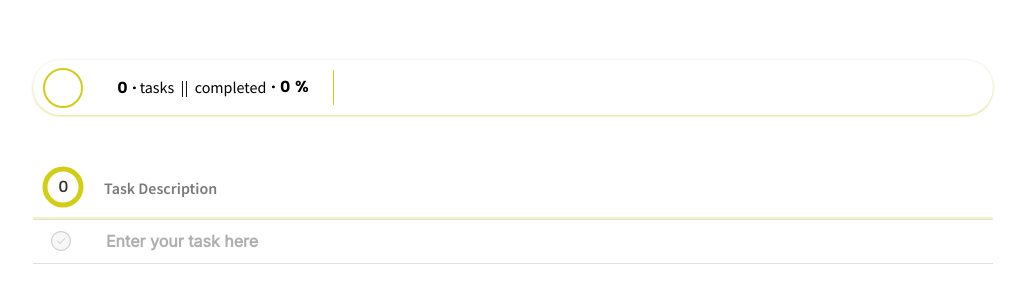
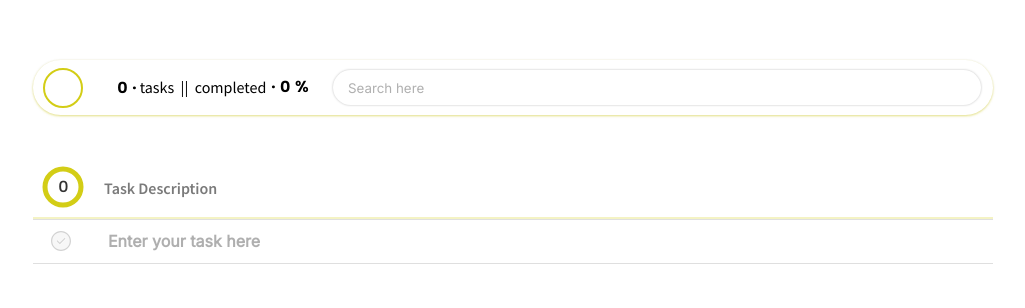
Before and after one commit to Noabsa/gooDo, a React (Create React App) app in the folder client/: page / in a window 1280 px wide. Shown: the part 140-448 px from the top of the page, without its empty margins (127-1152 px from the left). Built offline with nearby package versions, Linux system fonts and the light colour scheme.

Commit message:
Add edit taks functionalities
Now it is possible to edit task clicking directly on them.
If text field is empty when the edition finishes the task will be
autodeleted.
Minor changes on inputs styles .

```diff
--- a/client/src/App.css
+++ b/client/src/App.css
@@ -8,4 +8,7 @@
 }
 form {
   height: 100%;
+  display: flex;
+  align-items: center;
+  width: 100%;
 }
--- a/client/src/project/common/components/Input.tsx
+++ b/client/src/project/common/components/Input.tsx
@@ -2,38 +2,71 @@ import styled from "styled-components";
 import { useState } from "react";
 
 import { COLORS, FONTS, SIZES, PROPS } from "../styles";
-
-const theme = "light";
+import { Task } from "../../tasks/taskUtils";
+interface TaskInputProps {
+  addTask?: any;
+}
 
 const InputStyled = styled.input`
   width: 100%;
   height: 100%;
-  border-radius: 0 50px 50px 0;
+  border-radius: 30px;
   border: none;
-  border-left: 1px solid ${COLORS[theme].hueR};
   padding: 0 0 0 15px;
   font-family: ${FONTS.user};
-  z-index: 12;
+  filter: drop-shadow(0 0 1px ${COLORS.black}40);
+  ::placeholder {
+    color: ${COLORS.black}50;
+  }
   :hover {
-    background: linear-gradient(90deg, white 95%, transparent 95%);
-    filter: drop-shadow(-1px 1.5px 1px ${COLORS.black}20);
+    filter: drop-shadow(0 0 1px ${COLORS.black}80);
   }
   :focus {
     outline: none;
-    background: linear-gradient(90deg, white -50%, transparent 95%);
-    filter: drop-shadow(-1px 1px 1px ${COLORS.black}30);
+    filter: drop-shadow(0 0 2px ${COLORS.black}80);
   }
 `;
-interface TaskInputProps {
-  addTask?: any;
-}
+
 const AddTaskInput = styled(InputStyled)<TaskInputProps>`
-  border-left: none;
   color: ${COLORS.black}85;
   font-weight: 600;
   font-size: ${SIZES.m * PROPS.fontStandard}px;
+  border-radius: 3px;
+  width: 100%;
+  background-color: white;
+  margin: 0 72px 0 2px;
+  filter: none;
   &::placeholder {
     color: ${COLORS.black}50;
+  }
+  :hover {
+    background-color: ${COLORS.black}08;
+    filter: none;
+  }
+  :focus {
+    background-color: ${COLORS.black}12;
+    filter: none;
+  }
+`;
+const EditTaskInput = styled(InputStyled)<TaskInputProps>`
+  border: none;
+  height: calc(100% - 10px);
+  border-radius: 3px;
+  width: 100%;
+  margin-right: 10px;
+  background-color: white;
+  white-space: nowrap;
+  text-overflow: ellipsis;
+  overflow: hidden;
+  margin: 0 10px 0 0;
+  filter: none;
+  :hover {
+    background-color: white;
+    filter: drop-shadow(0 0 1px ${COLORS.black}60);
+  }
+  :focus {
+    background-color: white;
+    filter: drop-shadow(0 0 1px ${COLORS.black}95);
   }
 `;
 
@@ -59,14 +92,43 @@ export const TaskInput = ({ addTask }: TaskInputProps) => {
     </form>
   );
 };
+interface EditInputProps {
+  task: Task;
+  editTask: any;
+  deleteTask: any;
+}
+
+export const EditInput = ({ task, editTask, deleteTask }: EditInputProps) => {
+  let [newDescription, getNewDescription] = useState(task.description);
+  const handleSubmit = (event) => {
+    event.preventDefault();
+    newDescription.length ? editTask(newDescription) : deleteTask();
+  };
+  return (
+    <form onSubmit={handleSubmit}>
+      <EditTaskInput
+        value={newDescription}
+        onChange={(event) => {
+          getNewDescription(event.target.value);
+        }}
+      />
+    </form>
+  );
+};
 export const SearchInput = ({ setSearchValue }) => {
   let getSearchValue = (event) => {
     setSearchValue(event.target.value);
   };
-
   return (
-    <form>
-      <InputStyled onChange={getSearchValue}></InputStyled>
+    <form
+      onSubmit={(event) => {
+        event.preventDefault();
+      }}
+    >
+      <InputStyled
+        onChange={getSearchValue}
+        placeholder="Search here"
+      ></InputStyled>
     </form>
   );
 };
--- a/client/src/project/tasks/TaskItems.tsx
+++ b/client/src/project/tasks/TaskItems.tsx
@@ -1,7 +1,7 @@
 import styled from "styled-components";
 
 import { Button } from "../common/components/Buttons";
-import { TaskInput } from "../common/components/Input";
+import { TaskInput, EditInput } from "../common/components/Input";
 import { useAppDispatch, useAppSelector } from "../common/state/store";
 import { COLORS, FONTS, SIZES, PROPS } from "../common/styles";
 import { taskListActions } from "./taskAccions";
@@ -118,10 +118,15 @@ const TaskItemStyled = styled.div`
 `;
 export const TaskListItem = ({ task }: TaskListItemProps): JSX.Element => {
   const dispatch = useAppDispatch();
+
   const handleToggleState = (property: keyof Task) => {
     dispatch(taskListActions.markTask(task.id, property));
   };
   const deleteTask = () => dispatch(taskListActions.deleteTask(task.id));
+
+  const editTask = (newDescription: string) =>
+    dispatch(taskListActions.editTask(task.id, newDescription));
+
   return (
     <TaskItemStyled className="taskList-item">
       <Button
@@ -133,31 +138,7 @@ export const TaskListItem = ({ task }: TaskListItemProps): JSX.Element => {
         onClick={() => handleToggleState("marked")}
       />
       <section>
-        {/* ----------  PREPARED BUT NOT SHOWN ---------- */}
-        <>
-          <div style={{ display: "none" }}>
-            <span className="counter">
-              34
-              <Button
-                type="static"
-                icon="subtask"
-                iStyle="solid"
-                size="xs"
-                state={""}
-              ></Button>
-            </span>
-            <Button
-              type="icon"
-              icon="caret"
-              iStyle="solid"
-              size="s"
-              transform="rotate"
-              state={""}
-            ></Button>
-          </div>
-        </>
-        {/* ----------  ---------------------- ---------- */}
-        <p>{`${task.description}`}</p>
+        <EditInput task={task} editTask={editTask} deleteTask={deleteTask} />
       </section>
       <section>
         <Button
--- a/client/src/project/tasks/TaskList.tsx
+++ b/client/src/project/tasks/TaskList.tsx
@@ -13,7 +13,7 @@ const TaskListWrapper = styled.div`
 
 const generateTaskList = (tasksArray: Task[], searchValue: string) => {
   let filteredTaskArray = tasksArray.filter((task: Task) => {
-    return task.description
+    return task?.description
       .toLocaleLowerCase()
       .includes(searchValue.toLocaleLowerCase());
   });
--- a/client/src/project/tasks/TaskSearchBar.tsx
+++ b/client/src/project/tasks/TaskSearchBar.tsx
@@ -53,7 +53,7 @@ const StyledInfoSearchBar = styled.div`
       }
       &__input {
         width: 100%;
-        margin: 10px 20px 10px 25px;
+        margin: 10px 12px 10px 25px;
       }
     }
   }
--- a/client/src/project/tasks/taskAccions.ts
+++ b/client/src/project/tasks/taskAccions.ts
@@ -1,9 +1,10 @@
-import { State, Task } from "./taskUtils";
+import { Task } from "./taskUtils";
 
 export enum TaskListConstants {
   ADD_TASK = "ADD_TASK",
   MARK_TASK = "MARK_TASK",
   DELETE_TASK = "DELETE_TASK",
+  EDIT_TASK = "EDIT_TASK",
 }
 
 const addTask = (newTask: Task) => ({
@@ -19,10 +20,16 @@ const deleteTask = (taskIndex: number) => ({
   type: TaskListConstants.DELETE_TASK,
   taskIndex,
 });
+const editTask = (taskIndex: number, newDescription: string) => ({
+  type: TaskListConstants.EDIT_TASK,
+  taskIndex,
+  newDescription,
+});
 
 export const taskListActions = {
   TaskConstants: TaskListConstants,
   addTask,
   markTask,
   deleteTask,
+  editTask,
 };
--- a/client/src/project/tasks/taskReducer.ts
+++ b/client/src/project/tasks/taskReducer.ts
@@ -1,5 +1,5 @@
 import { TaskListConstants } from "./taskAccions";
-import { Task, tasksArray } from "./taskUtils";
+import { Task } from "./taskUtils";
 
 export type TaskListState = Task[];
 
@@ -12,7 +12,6 @@ export const taskListReducer = (
   switch (action.type) {
     case TaskListConstants.ADD_TASK:
       return [action.newTask, ...state];
-
     case TaskListConstants.MARK_TASK:
       return state.map((task) => {
         if (task.id === action.taskIndex) {
@@ -25,10 +24,20 @@ export const taskListReducer = (
         return task;
       });
     case TaskListConstants.DELETE_TASK:
-      let newArray = state.filter((task) => {
+      let newArray = state.filter((task: Task) => {
         return task.id !== action.taskIndex;
       });
       return newArray;
+    case TaskListConstants.EDIT_TASK:
+      return state.map((task: Task) => {
+        if (task.id === action.taskIndex) {
+          return {
+            ...task,
+            description: action.newDescription,
+          };
+        }
+        return task;
+      });
     default:
       return state;
   }
```
